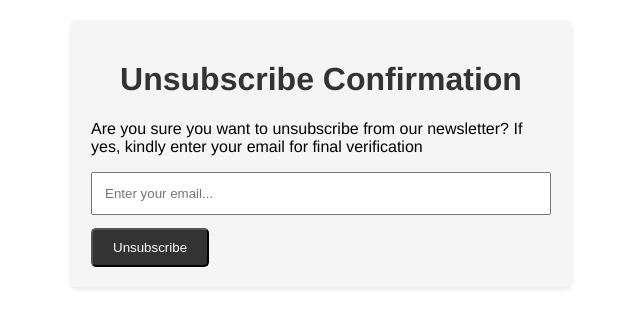
After one commit to codewitgabi/Mocutemsquare, a Django app: page /unsubscribe/ in a window 1280 px wide. The commit adds this page. Shown: the top 328 px of the page, without its empty margins (319-959 px from the left). Run offline with Django 4.2, Linux system fonts and the light colour scheme; some libraries are stand-ins or nearby versions.

Commit message:
Added newsletter subscription and unsubscription

```diff
--- /dev/null
+++ b/content/templates/content/unsubscribe.html
@@ -0,0 +1,65 @@
+<!DOCTYPE html>
+<html lang="en">
+<head>
+  <meta charset="UTF-8">
+  <meta name="viewport" content="width=device-width, initial-scale=1.0">
+  <meta http-equiv="X-UA-Compatible" content="ie=edge">
+  <title>Newsletter Unsubscription</title>
+  <style>
+    *{
+      box-sizing: border-box;
+    }
+    body {
+      font-family: Helvetica;
+      margin: 0;
+      padding: 20px;
+    }
+    h1 {
+      color: #333;
+      text-align: center;
+    }
+    .container {
+      max-width: 500px;
+      margin: 0 auto;
+      background-color: #f5f5f5;
+      padding: 20px;
+      border-radius: 5px;
+      box-shadow: 0 2px 5px rgba(0, 0, 0, 0.1);
+    }
+    p {
+      margin-top: 20px;
+    }
+    .button {
+      display: inline-block;
+      padding: 10px 20px;
+      background-color: #333;
+      color: #fff;
+      text-decoration: none;
+      border-radius: 5px;
+      transition: background-color 0.3s ease;
+    }
+    .button:hover {
+      background-color: #555;
+    }
+    input {
+        width: 100%;
+        padding: 12px;
+        display: inline-block;
+        margin-bottom: 1em;
+    }
+  </style>
+</head>
+<body>
+  <div class="container">
+    <h1>Unsubscribe Confirmation</h1>
+    <p>
+      Are you sure you want to unsubscribe from our newsletter? If yes, kindly enter your email for final verification
+    </p>
+    <form method="post">
+    {% csrf_token %}
+        <input type="email" name="email" placeholder="Enter your email..." required/>
+        <button type="submit" class="button">Unsubscribe</button>
+    </form>
+  </div>
+</body>
+</html>
--- a/content/urls.py
+++ b/content/urls.py
@@ -5,4 +5,8 @@ from . import views
 app_name = "content"
 urlpatterns = [
 	path("post/<slug:post_slug>/", views.post_detail, name="post_detail"),
+	path("unsubscribe/",
+		views.unsubscribe_to_newsletter,
+		name="unsubscribe"
+	),
 ]
--- a/content/views.py
+++ b/content/views.py
@@ -1,6 +1,26 @@
-from django.shortcuts import render
+from django.shortcuts import render, get_object_or_404
 from django.http import HttpResponse
+
+# custom imports
+from .models import Subscriber
 
 
 def post_detail(request, post_slug):
 	return HttpResponse("Hello world")
+
+
+def unsubscribe_to_newsletter(request):
+	"""
+	Subscriber newsletter unsubscription page view
+	"""
+
+	if request.method == "POST":
+		email = request.POST.get("email")
+
+		subscriber = get_object_or_404(Subscriber, email=email)
+		# delete instance
+		subscriber.delete()
+
+		return HttpResponse("Unsubscription successful!")
+
+	return render(request, "content/unsubscribe.html")
```
Also changed, not shown: content/signals.py (+27 -9 lines), content/templates/content/newsletter.html (+24 -8 lines).
